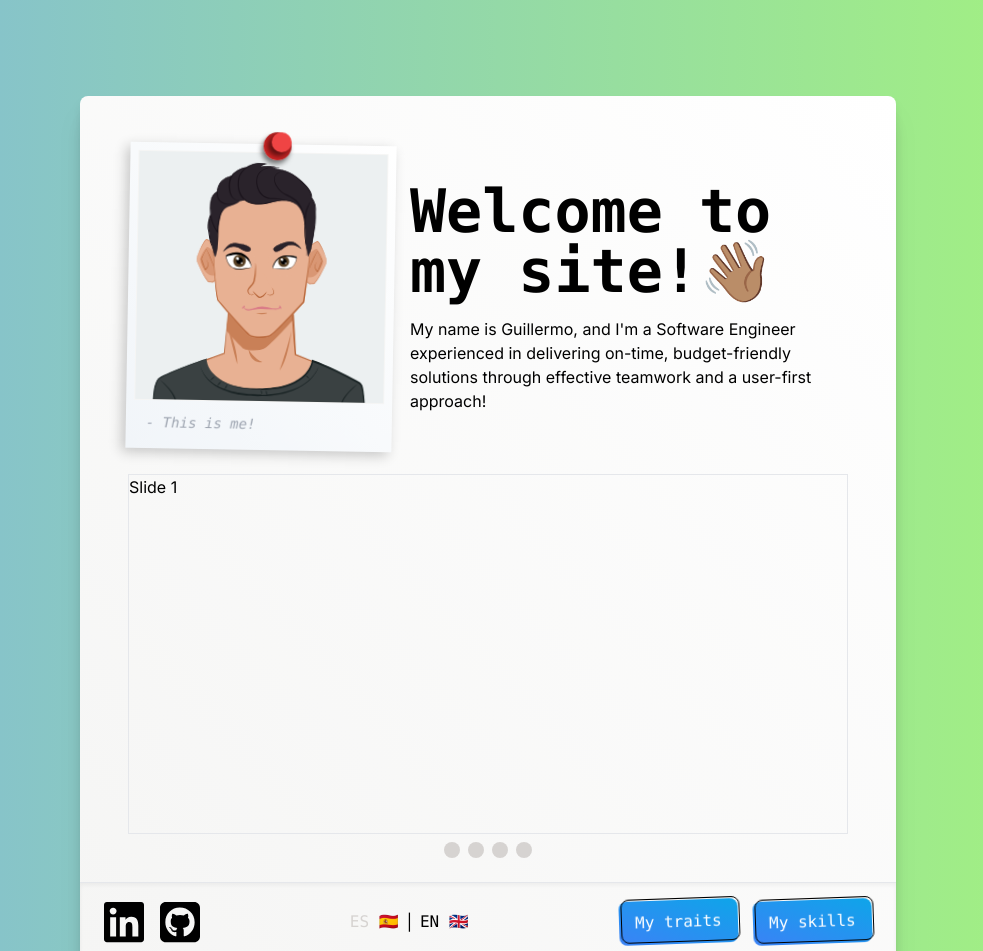
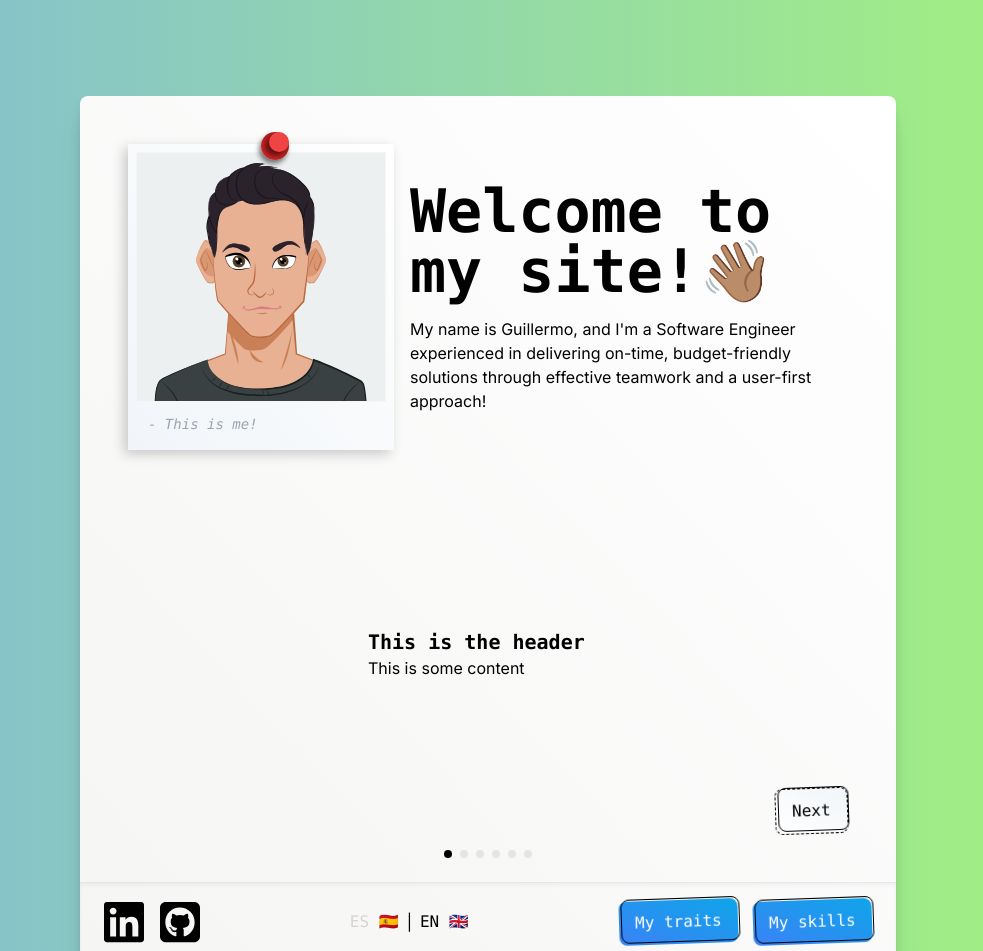
Before and after one commit to guillermo-segura/guillermo-segura.github.io, a Next.js app: page /me in a window 1280 px wide. Shown: the top 951 px of the page, without its empty margins (152-1135 px from the left). Built offline with nearby package versions, Linux system fonts and the light colour scheme.

Commit message:
feat: updated carousel and added slide component

```diff
--- a/src/app/me/page.tsx
+++ b/src/app/me/page.tsx
@@ -2,6 +2,8 @@ import profilePic from '@/assets/avatar.svg';
 import CardFooter from "@/components/Card/CardFooter";
 import CardHeader from "@/components/Card/CardHeader";
 import Carousel, { CarouselItem } from '@/components/Carousel/Carousel';
+import PolaroidImg from '@/components/PolaroidImg/PolaroidImg';
+import Slide from '@/components/Slide/Slide';
 import content from '@/content/content.json';
 
 const classNames = {
@@ -23,16 +25,22 @@ export default function Page() {
       <div className={classNames.body}>
         <Carousel>
           <CarouselItem id="carousel__slide1">
-            <div>Slide 1</div>
+            <Slide />
           </CarouselItem>
           <CarouselItem id="carousel__slide2">
-            <div>Slide 2</div>
+            <Slide right imgSrc={profilePic} />
           </CarouselItem>
           <CarouselItem id="carousel__slide3">
-            <div>Slide 3</div>
+            <Slide imgSrc={profilePic} />
           </CarouselItem>
           <CarouselItem id="carousel__slide4">
-            <div>Slide 4</div>
+            <Slide right imgSrc={profilePic} />
+          </CarouselItem>
+          <CarouselItem id="carousel__slide5">
+            <Slide imgSrc={profilePic} />
+          </CarouselItem>
+          <CarouselItem id="carousel__slide6">
+            <Slide right />
           </CarouselItem>
         </Carousel>
       </div>
--- a/src/components/ButtonLink/ButtonLink.tsx
+++ b/src/components/ButtonLink/ButtonLink.tsx
@@ -2,6 +2,7 @@ interface ButtonLinkProps {
   label: string;
   href?: string;
   type?: 'primary' | 'secondary';
+  onClick?: (event: React.MouseEvent<HTMLElement>) => void;
 };
 
 const twPrimaryClasses = [
@@ -85,9 +86,9 @@ const classnames = {
   secondary: twSecondaryClasses.join(' '),
 }
 
-export default function ButtonLink({ label, type = 'primary', href = '' }: ButtonLinkProps) {
+export default function ButtonLink({ label, type = 'primary', href = '', onClick }: ButtonLinkProps) {
   return (
-    <a href={href} className={classnames[type]}>
+    <a href={href} onClick={onClick} className={classnames[type]}>
       {label}
     </a>
   );
--- a/src/components/Carousel/Carousel.tsx
+++ b/src/components/Carousel/Carousel.tsx
@@ -1,13 +1,15 @@
-import { Children, ReactElement } from "react";
+'use client';
+import ButtonLink from '../ButtonLink/ButtonLink';
+import { Children, ReactElement, useLayoutEffect, useMemo, useState } from "react";
 
 const classNames = {
   container: 'relative pt-1/2 mb-6',
-  viewport: 'absolute inset-x-0 inset-y-0 flex overflow-scroll scroll-smooth snap-x',
-  slide: 'relative w-full border boder-black flex-0-100 snap-center',
+  viewport: 'absolute inset-x-0 inset-y-0 flex flex-row overflow-hidden scroll-smooth snap-x snap-proximity',
+  slide: 'relative w-full flex-0-100 snap-start outline-0',
   navigation: 'absolute inset-x-0 -bottom-8 text-center',
   inlineBlock: 'inline-block',
-  navButton: 'inline-block w-4 h-4 bg-stone-300 rounded-full text-[0px] mx-1 my-2',
-  navButtonHighlighted: 'inline-block w-4 h-4 bg-stone-500 rounded-full text-[0px] mx-1 my-2'
+  navButton: 'inline-block w-2 h-2 bg-stone-200 rounded-full text-[0px] mx-1 my-2 cursor-pointer',
+  navButtonHighlighted: 'inline-block w-2 h-2 bg-black rounded-full text-[0px] mx-1 my-2 cursor-pointer'
 }
 
 export function CarouselItem ({ children, id }: { children: React.ReactNode, id: string }) {
@@ -19,24 +21,56 @@ export function CarouselItem ({ children, id }: { children: React.ReactNode, id:
 }
 
 export default function Carousel ({ children }: { children: ReactElement[] }) {
-  console.log(children);
+  const [index, setIndex] = useState(0);
+
   const slideIds: string[] = [];
+
   Children.forEach(children, (child, index) => {
     slideIds.push(child?.props?.id);
   });
 
-  const renderNavigation = (id: string) => (
-    <li key={id} className={classNames.inlineBlock}>
-      <a href={`#${id}`}
-        className={classNames.navButton}>Go to slide {id}</a>
-    </li>
-  );
+  const goTo = (id: string) => window.location.href=`#${id}`;
+
+  const hasNext = slideIds.length - 1 > index;
+
+  const onClickNext = (e: React.MouseEvent<HTMLElement>) => {
+    e.preventDefault();
+    if (hasNext) {
+      goTo(slideIds[index + 1]);
+      setIndex((i) => i + 1);
+    }
+  }
+
+  const hasPrev = index > 0;
+
+  const onClickPrev = (e: React.MouseEvent<HTMLElement>) => {
+    e.preventDefault();
+    if (hasPrev) {
+      goTo(slideIds[index - 1]);
+      setIndex((i) => i - 1);
+    }
+  }
+
+  const renderNavigation = (id: string, i: number) => {
+    const onClick = () => {
+      goTo(id);
+      setIndex(i);
+    }
+    return (
+      <li key={id} className={classNames.inlineBlock}>
+        <a onClick={onClick}
+          className={i === index ? classNames.navButtonHighlighted : classNames.navButton}>Go to slide {id}</a>
+      </li>
+    );
+  };
 
   return (
     <section className={classNames.container} style={{ perspective: '100px' }} aria-label="Gallery">
       <ol className={classNames.viewport}>
         {children}
       </ol>
+      {hasPrev && <div className="absolute bottom-0 left-0"><ButtonLink label="Prev" type="secondary" onClick={onClickPrev}/></div>}
+      {hasNext && <div className="absolute bottom-0 right-0"><ButtonLink label="Next" type="secondary" onClick={onClickNext}/></div>}
       <aside className={classNames.navigation}>
         <ol className={classNames.inlineBlock}>
           {slideIds.map(renderNavigation)}
--- a/src/components/PolaroidImg/PolaroidImg.tsx
+++ b/src/components/PolaroidImg/PolaroidImg.tsx
@@ -1,7 +1,11 @@
 import Image, { ImageProps } from "next/image";
 
 const classNames = {
-  container: 'p-2 pb-12 shadow-[-4px_4px_12px_rgba(0,0,0,0.2)] relative min-h-max min-w-max rotate-1 transform-gpu bg-gradient-to-bl from-white to-slate-100',
+  container: 'p-2 pb-12 shadow-[-4px_4px_12px_rgba(0,0,0,0.2)] relative min-h-max min-w-max transform-gpu bg-gradient-to-bl from-white to-slate-100',
+  tilt: {
+    left: 'rotate-2',
+    right: '-rotate-2',
+  },
   pin: {
     base: 'absolute w-7 h-7 rounded-full bg-gradient-to-tr from-red-600 to-red-800 shadow-[-2px_4px_5px_rgba(0,0,0,0.5)] left-1/2 -top-3',
     head: 'absolute w-5 h-5 rounded-full bg-red-500 shadow-[-4px_4px_5px_rgba(0,0,0,0.5)] left-1/2 -top-3 ml-2',
@@ -9,15 +13,16 @@ const classNames = {
   text: 'absolute bottom-4 left-5 italic text-gray-400 font-mono text-sm antialiased',
 };
 
-interface PolaroidImgProps {
+export interface PolaroidImgProps {
   imgSrc: string | ImageProps['src'];
   imgAlt?: string;
   size?: number;
+  tilt?: 'left' | 'right';
 }
 
-export default function PolaroidImg({ imgSrc, imgAlt = '', size = 300 }: PolaroidImgProps) {
+export default function PolaroidImg({ imgSrc, imgAlt = '', size = 300, tilt }: PolaroidImgProps) {
   return (
-    <div className={classNames.container}>
+    <div className={tilt ? classNames.container.concat(' ', classNames.tilt[tilt]) : classNames.container}>
       <Image
         src={imgSrc}
         alt={imgAlt}
@@ -27,7 +32,7 @@ export default function PolaroidImg({ imgSrc, imgAlt = '', size = 300 }: Polaroi
       />
       <div className={classNames.pin.base}></div>
       <div className={classNames.pin.head}></div>
-      <div className={classNames.text}>- {imgAlt}</div>
+      {imgAlt && <div className={classNames.text}>- {imgAlt}</div>}
     </div>
   );
 }
--- /dev/null
+++ b/src/components/Slide/Slide.tsx
@@ -0,0 +1,50 @@
+import profilePic from '@/assets/avatar.svg';
+import PolaroidImg, { PolaroidImgProps } from '@/components/PolaroidImg/PolaroidImg';
+import ButtonLink from '../ButtonLink/ButtonLink';
+
+export interface SlideProps {
+  imgSrc?: PolaroidImgProps['imgSrc'];
+  imgAlt?: PolaroidImgProps['imgAlt'];
+  right?: boolean;
+}
+
+const classNames = {
+  container: 'h-full flex flex-row justify-around items-center relative',
+  header: 'font-mono font-bold text-xl',
+  contentContainerL: 'w-1/3',
+  contentContainerR: 'w-1/3 text-right',
+  next: 'absolute bottom-2 right-2',
+  prev: 'absolute bottom-2 left-2',
+}
+
+export default function Slide ({ right = false, imgSrc, imgAlt }: SlideProps) {
+  if (right) {
+    return (
+      <div className={classNames.container}>
+        <div className={classNames.contentContainerR}>
+          <div className={classNames.header}>
+            This is the header
+          </div>
+          <div>
+            This is some content
+          </div>
+        </div>
+        {imgSrc && <PolaroidImg imgSrc={imgSrc} imgAlt={imgAlt} size={200} tilt="right" />}
+      </div>
+    );
+  }
+
+  return (
+    <div className={classNames.container}>
+      {imgSrc && <PolaroidImg imgSrc={imgSrc} imgAlt={imgAlt} size={200} tilt="left" />}
+      <div className={classNames.contentContainerL}>
+        <div className={classNames.header}>
+          This is the header
+        </div>
+        <div>
+          This is some content
+        </div>
+      </div>
+    </div>
+  );
+};
```
